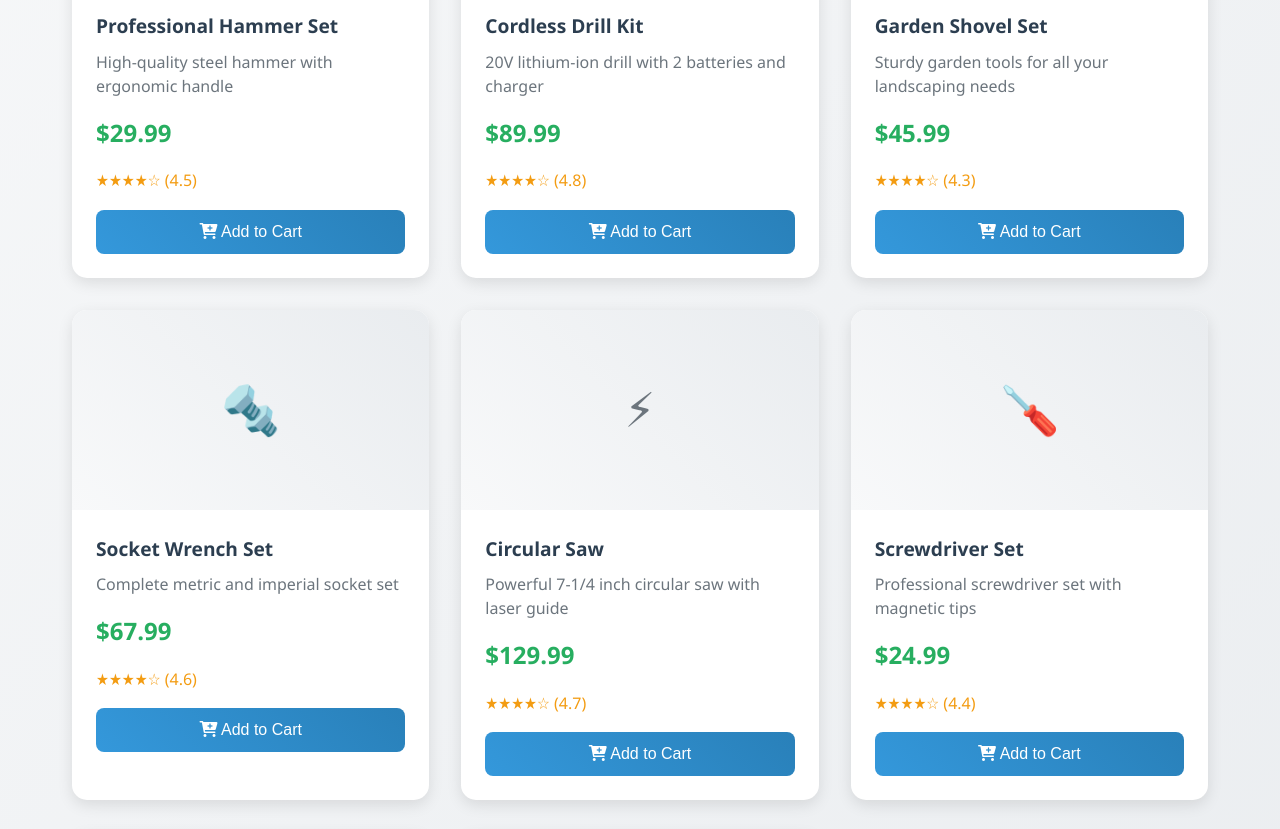
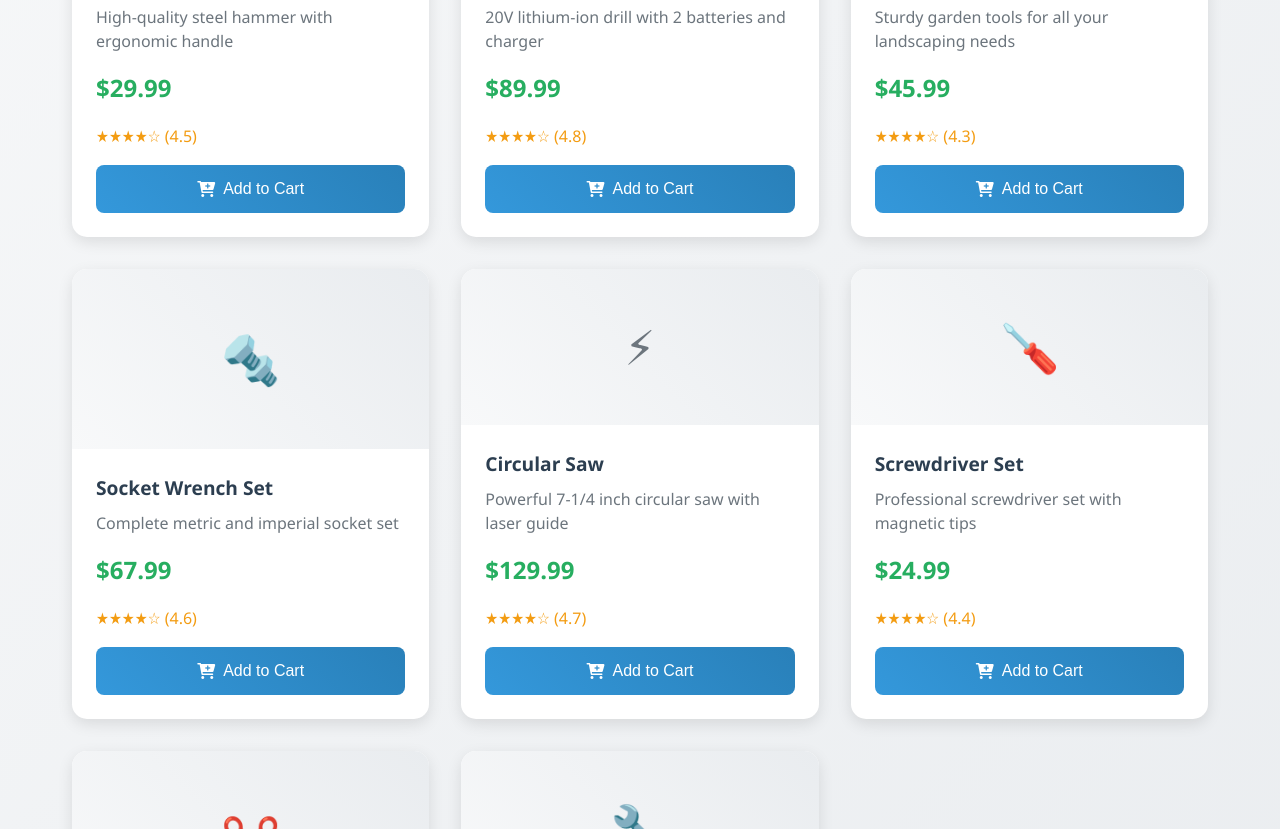
Before and after one commit to amramgad8/ToolMaster-Wep, a plain HTML site: page index.html in a window 1280 px wide. Shown: the part 654-1483 px from the top of the page. Drawn offline with Linux system fonts and the light colour scheme.

Commit message:
solve the proplem of inconsistent Add to car button

```diff
--- a/style.css
+++ b/style.css
@@ -267,6 +267,9 @@ body {
     box-shadow: var(--shadow);
     transition: var(--transition);
     position: relative;
+    display: flex;
+    flex-direction: column;
+    height: 450px;
 }
 
 .product-card::before {
@@ -300,6 +303,7 @@ body {
     font-size: 3rem;
     color: var(--medium-gray);
     transition: var(--transition);
+    line-height: 1;
 }
 
 .product-card:hover .product-image {
@@ -309,6 +313,9 @@ body {
 
 .product-info {
     padding: 1.5rem;
+    display: flex;
+    flex-direction: column;
+    flex: 1;
 }
 
 .product-title {
@@ -352,6 +359,13 @@ body {
     transition: var(--transition);
     position: relative;
     overflow: hidden;
+    display: flex;
+    align-items: center;
+    justify-content: center;
+    gap: 0.5rem;
+    height: 48px;
+    box-sizing: border-box;
+    margin-top: auto;
 }
 
 .add-to-cart-btn::before {
@@ -373,6 +387,7 @@ body {
     background: linear-gradient(45deg, var(--primary-dark), #1f5f8b);
     transform: translateY(-2px);
     box-shadow: var(--shadow);
+    height: 48px;
 }
 
 /* Cart Modal */
```
